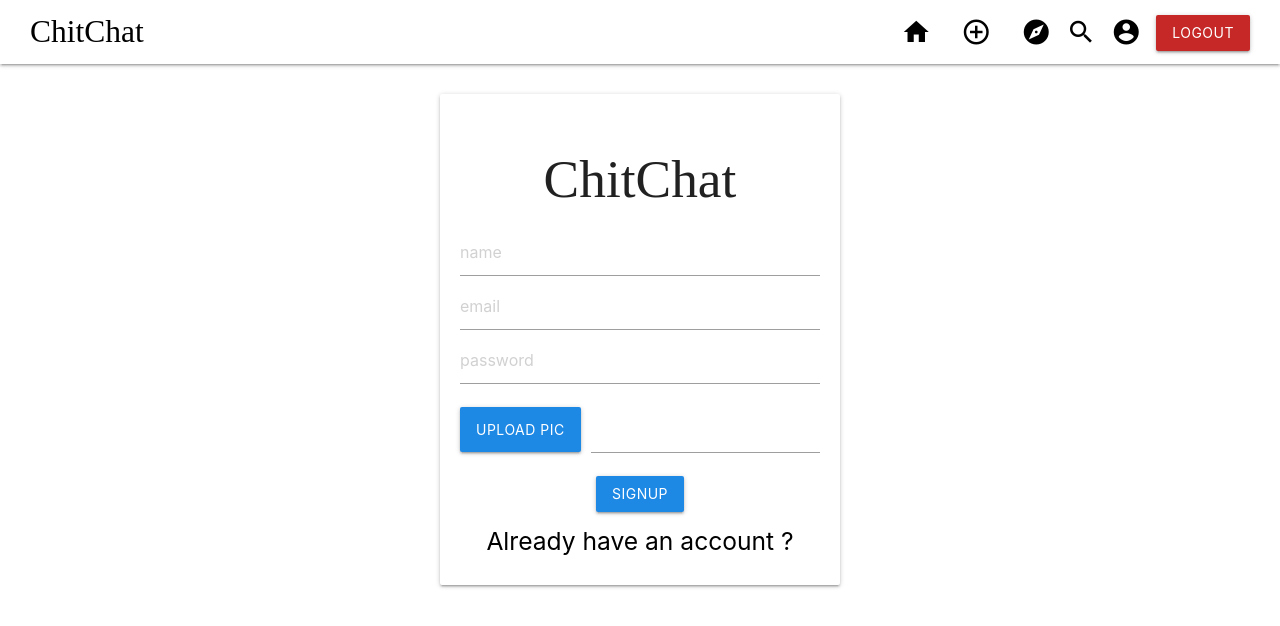
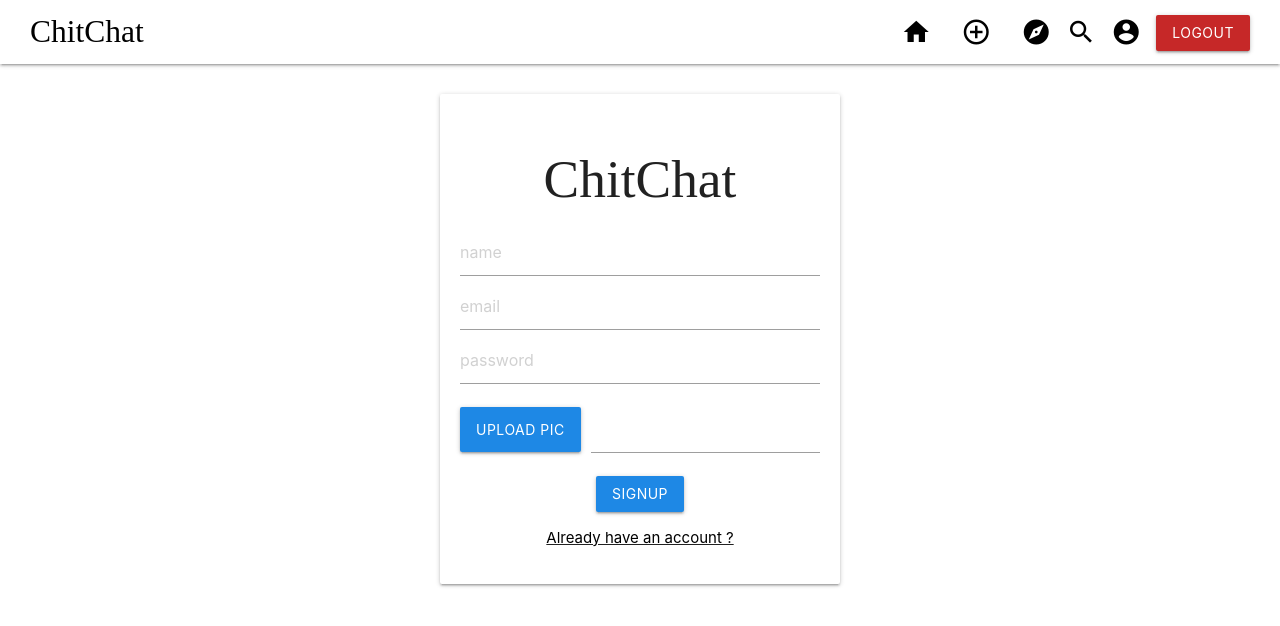
Before and after one commit to Shshankm597/ChitChat, a React (Create React App) app: page /signup in a window 1280 px wide. Shown: the top 626 px of the page. Built offline with nearby package versions, Linux system fonts and the light colour scheme; sample sign-in values are in the browser's storage; a web font is replaced by a local one.

Commit message:
fix: signup link

```diff
--- a/src/components/screens/Signup.js
+++ b/src/components/screens/Signup.js
@@ -104,9 +104,9 @@ const SignIn  = ()=>{
             >
                 SignUP
             </button>
-            <h5>
+            <p style={{textDecoration: "underline"}}>
                 <Link to="/signin">Already have an account ?</Link>
-            </h5>
+            </p>
 
 
 
```
